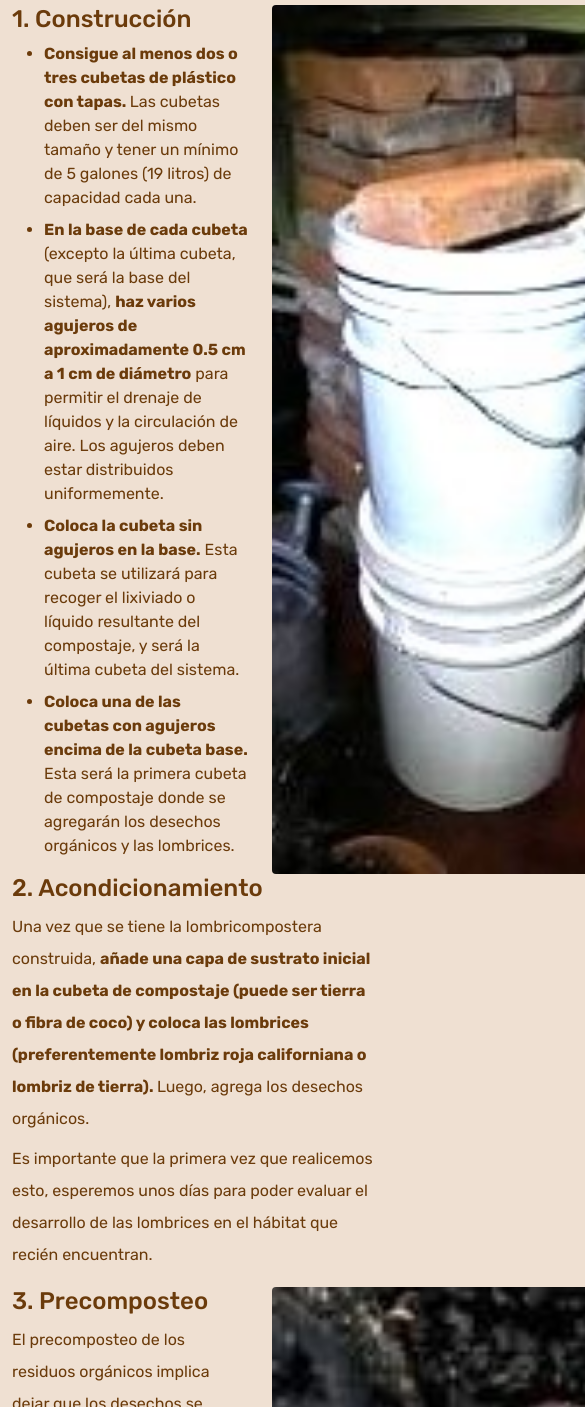
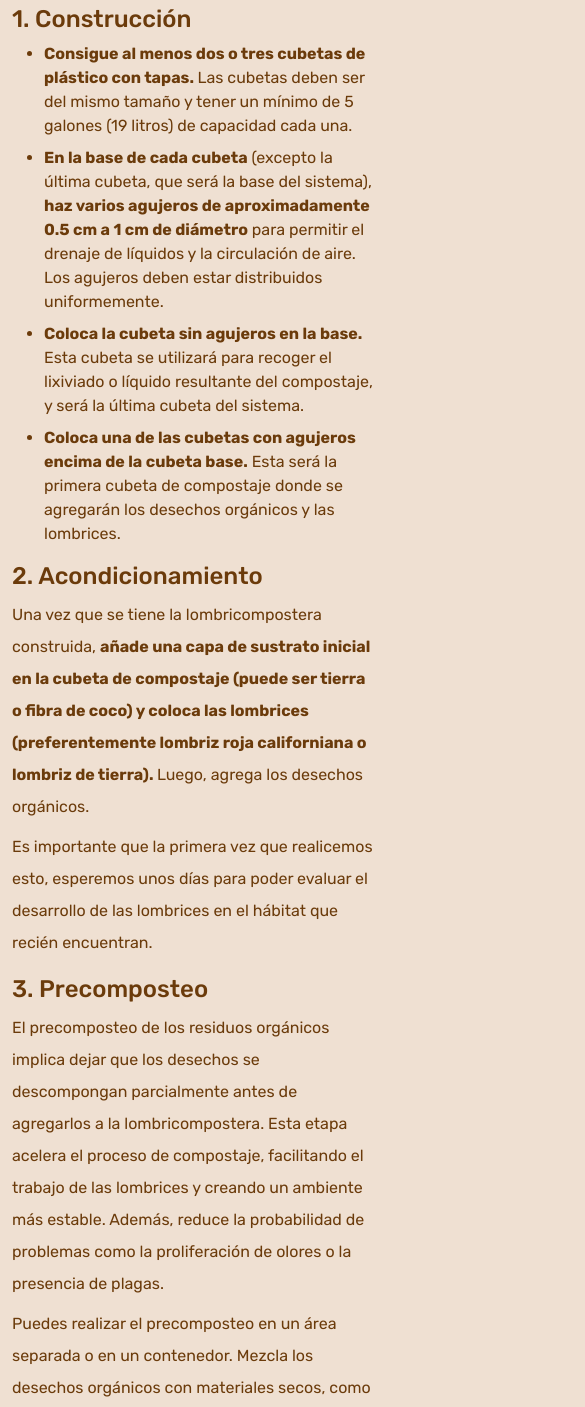
Before and after one commit to Luisa-G/lombrices_53805, a website: page pages/proceso.html in a window 390 px wide. Shown: the part 148-1555 px from the top of the page, 585 px wide, since content can reach past the window. Drawn offline with Linux system fonts and the light colour scheme.

Commit message:
responsive para proceso

```diff
--- a/pages/proceso.html
+++ b/pages/proceso.html
@@ -49,7 +49,7 @@
             </section>
             <div class="container-sm">
                 <div class="row">
-                    <div class="col-8">
+                    <div class="col col-md-8">
                         <h2 class="subtitulo">
                             1. Construcción
                         </h2>
@@ -60,8 +60,8 @@
                             <li class="mb-2"><strong>Coloca una de las cubetas con agujeros encima de la cubeta base.</strong> Esta será la primera cubeta de compostaje donde se agregarán los desechos orgánicos y las lombrices.</li>
                         </ul>
                     </div>
-                    <div class="col-4">
-                        <img src="../assets/img/cubetas _ladrillo.jpeg" class="h-100 rounded mx-auto d-block" alt="cubeta blanca con residuos orgánicos">
+                    <div class="d-none d-md-block col-md-4">
+                        <img src="../assets/img/cubetas _ladrillo.jpeg" class="h-100 rounded mx-auto d-block" alt="dos lombricomposteras de dos cubetas cada una">
                     </div>
                 </div>
                 <div class="row">
@@ -76,7 +76,7 @@
                     </div>
                 </div>
                 <div class="row">
-                    <div class="col-8">
+                    <div class="col col-md-8">
                         <h2 class="subtitulo">
                             3. Precomposteo
                         </h2>
@@ -84,8 +84,8 @@
                         <p class="lh-lg">Puedes realizar el precomposteo en un área separada o en un contenedor. Mezcla los desechos orgánicos con materiales secos, como hojas o papel, para equilibrar la humedad. <strong> Deja que los desechos se descompongan durante unos días o semanas,</strong> dependiendo de las condiciones ambientales. Una vez que estén parcialmente descompuestos, agrégalos a la lombricompostera para que las lombrices continúen el proceso.
                         </p>
                     </div>
-                    <div class="col-4">
-                        <img src="../assets/img/closeuplombs.jpeg" class="h-100 rounded mx-auto d-block" alt="cubeta blanca con residuos orgánicos">
+                    <div class="d-none d-md-block col-md-4">
+                        <img src="../assets/img/closeuplombs.jpeg" class="h-100 rounded mx-auto d-block" alt="vista de acercamiento a lombrices y residuos orgánicos">
                     </div>
                 </div>
                 <div class="row">
```
